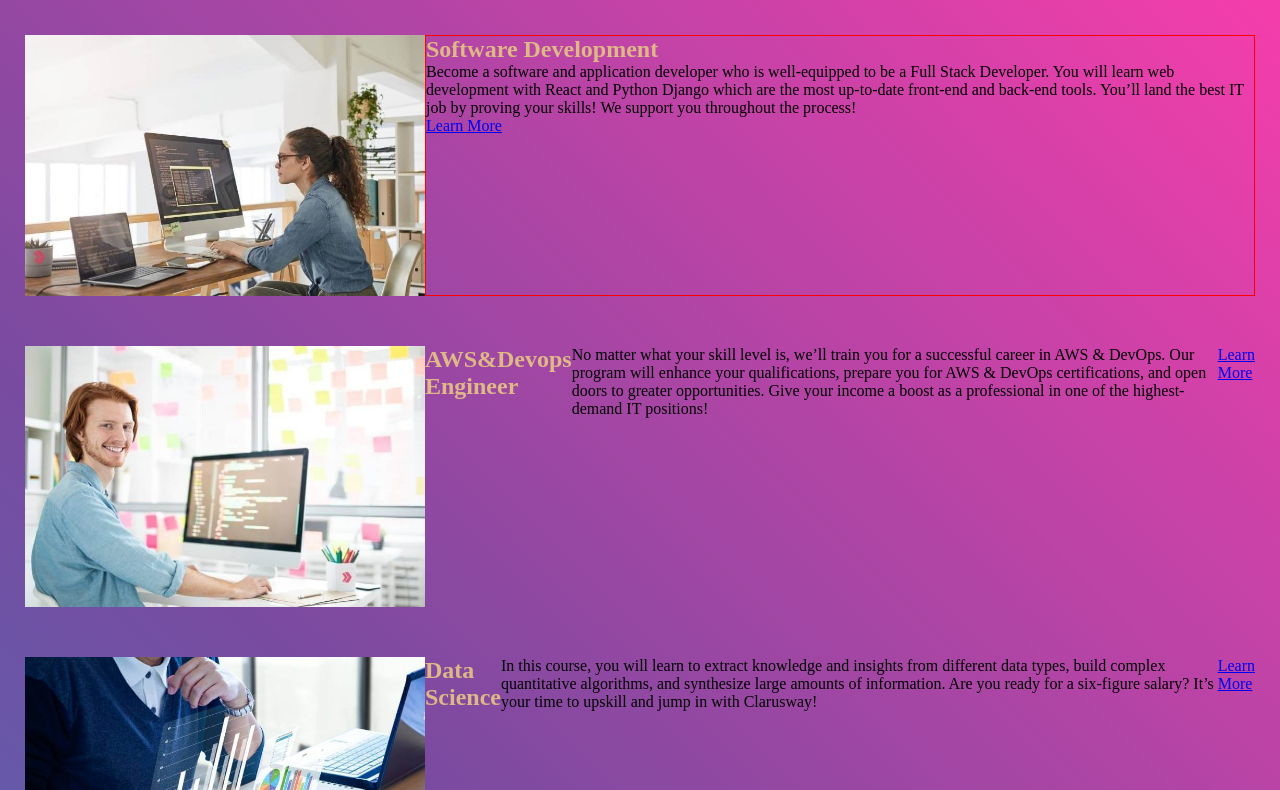
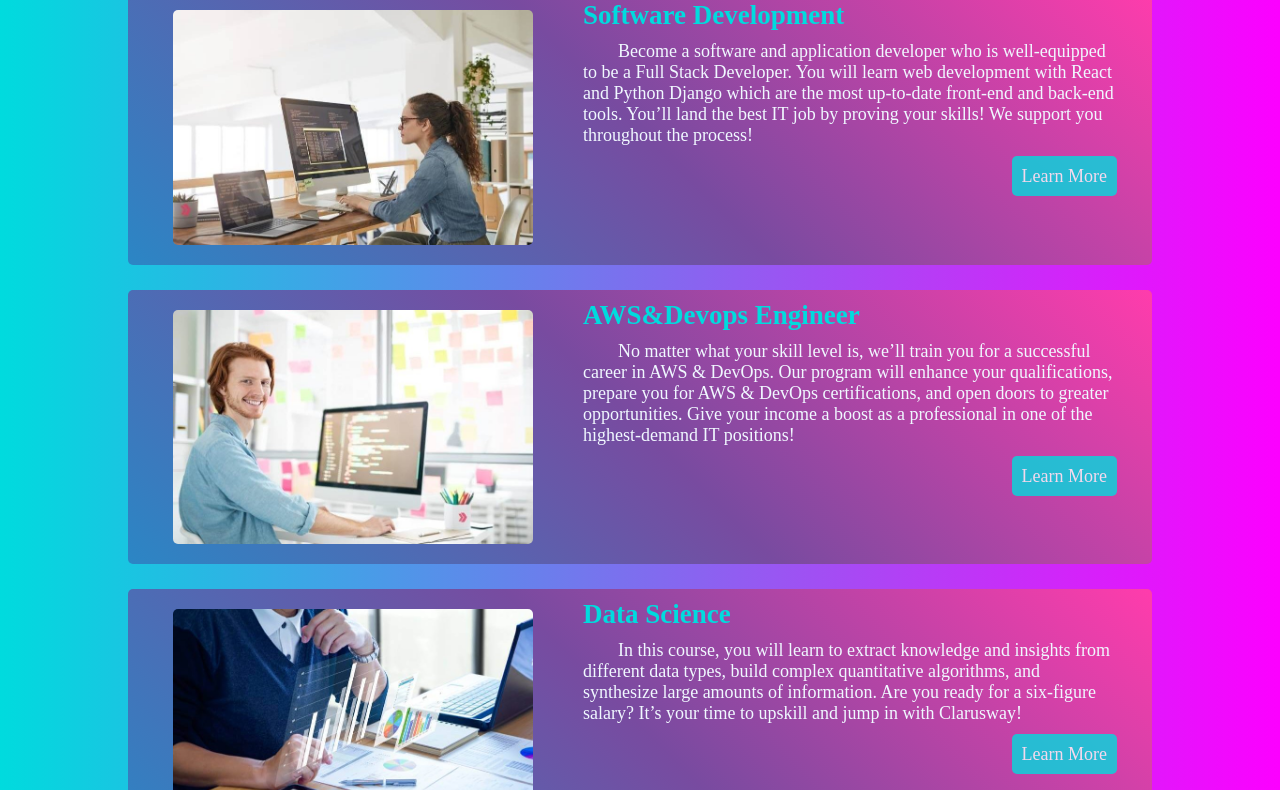
Before and after one commit to AkifKA/21.12.2022-hc-ass3, a plain HTML site: page index.html in a window 1280 px wide. Shown: the part 135-925 px from the top of the page. Drawn offline with Linux system fonts and the light colour scheme.

Commit message:
finished

```diff
--- a/index.html
+++ b/index.html
@@ -23,98 +23,124 @@
             back-end tools. You’ll land the best IT job by proving your skills!
             We support you throughout the process!
           </p>
-          <a href="https://clarusway.com/full-stack-developer/" target="_blank"
+          <div class="links">
+            <a
+              href="https://clarusway.com/full-stack-developer/"
+              target="_blank"
               >Learn More</a
             >
+          </div>
         </div>
       </article>
 
       <article class="cards aws">
         <img src="./images/aws.jpg" alt="fs" />
+        <div class="content">
           <h2>AWS&Devops Engineer</h2>
           <p>
             No matter what your skill level is, we’ll train you for a successful
-          career in AWS & DevOps. Our program will enhance your qualifications,
-          prepare you for AWS & DevOps certifications, and open doors to greater
-          opportunities. Give your income a boost as a professional in one of
-          the highest-demand IT positions!
+            career in AWS & DevOps. Our program will enhance your
+            qualifications, prepare you for AWS & DevOps certifications, and
+            open doors to greater opportunities. Give your income a boost as a
+            professional in one of the highest-demand IT positions!
           </p>
+          <div class="links">
             <a href="https://clarusway.com/aws-devops/">Learn More</a>
+          </div>
+        </div>
       </article>
 
-      <article class="cards data clear">
+      <article class="cards data">
         <img src="./images/datascience.jpg" alt="fs" />
+        <div class="content">
           <h2>Data Science</h2>
           <p>
-          In this course, you will learn to extract knowledge and insights from
-          different data types, build complex quantitative algorithms, and
-          synthesize large amounts of information. Are you ready for a
+            In this course, you will learn to extract knowledge and insights
+            from different data types, build complex quantitative algorithms,
+            and synthesize large amounts of information. Are you ready for a
             six-figure salary? It’s your time to upskill and jump in with
             Clarusway!
           </p>
+          <div class="links">
             <a href="https://clarusway.com/data-science/" target="_blank"
               >Learn More</a
             >
+          </div>
+        </div>
       </article>
 
       <article class="cards salesforce clear">
         <img src="./images/salesforce.jpg" alt="fs" />
+        <div class="content">
           <h2>Salesforce</h2>
           <p>
-          No IT background is needed to get started. If you’re ready to start a
-          brand-new career in a short time, jump in with our Clarusway
+            No IT background is needed to get started. If you’re ready to start
+            a brand-new career in a short time, jump in with our Clarusway
             Salesforce training!
           </p>
+          <div class="links">
             <a href="https://clarusway.com/salesforce/" target="_blank"
               >Learn More</a
             >
+          </div>
+        </div>
       </article>
 
       <article class="cards cyber clear">
         <img src="./images/cs.jpg" alt="fs" />
+        <div class="content">
           <h2>Cyber Security</h2>
           <p>
-          You can start your professional career with the help of the Clarusway
-          cyber security analyst course. Our distinguished, experienced, and
-          certified instructors are ready to share their real-life experiences
-          with our students with both a traditional online classroom and an
-          extensive hands-on lab schedule. Our project-based, flexible learning
-          structure means you can still work full-time while getting 1-on-1
-          mentorship and career coaching from industry experts.
+            You can start your professional career with the help of the
+            Clarusway cyber security analyst course. Our distinguished,
+            experienced, and certified instructors are ready to share their
+            real-life experiences with our students with both a traditional
+            online classroom and an extensive hands-on lab schedule. Our
+            project-based, flexible learning structure means you can still work
+            full-time while getting 1-on-1 mentorship and career coaching from
+            industry experts.
           </p>
+          <div class="links">
             <a href="https://clarusway.com/cyber-security/" target="_blank"
               >Learn More</a
             >
+          </div>
+        </div>
       </article>
 
       <article class="cards web3 clear">
         <img src="./images/web3.jpg" alt="fs" />
+        <div class="content">
           <h2>Web3 & Blockchain</h2>
           <p>
             Earn a deep understanding of concepts such as blockchains,
             decentralization, and Web 3.0 applications. Understand the critical
             challenges businesses facing – Blockchain scalability, bridges, and
-          storage. Make the leap from Web2 to Web3 to become a Web3 professional
-          with Clarusway!
+            storage. Make the leap from Web2 to Web3 to become a Web3
+            professional with Clarusway!
           </p>
+          <div class="links">
             <a href="https://clarusway.com/web3/" target="_blank">Learn More</a>
+          </div>
+        </div>
       </article>
 
       <article class="cards tester clear">
         <img src="./images/sdet.jpg" alt="fs" />
+        <div class="content">
           <h2>Software Development Engineer in Test</h2>
           <p>
-          Become a software and application developer who is well-equipped to be
-          a Full Stack Developer. You will learn web development with React and
-          Python Django which are the most up-to-date front-end and back-end
-          tools. You’ll land the best IT job by proving your skills! We support
-          you throughout the process!
+            Become a software and application developer who is well-equipped to
+            be a Full Stack Developer. You will learn web development with React
+            and Python Django which are the most up-to-date front-end and
+            back-end tools. You’ll land the best IT job by proving your skills!
+            We support you throughout the process!
           </p>
-        <a
-          href="https://clarusway.com/software-development-engineer-in-test/"
-          target="_blank"
-          >Learn More</a
-        >
+          <div class="links">
+           <a href="href="https://clarusway.com/software-development-engineer-in-test/"
+            target="_blank">Learn More</a>
+        </div>
+        </div>
       </article>
     </main>
   </body>
--- a/style.css
+++ b/style.css
@@ -7,13 +7,9 @@
 }
 
 body {
-  background-color: #ff3cac;
-  background-image: linear-gradient(
-    225deg,
-    #ff3cac 0%,
-    #784ba0 50%,
-    #2b86c5 100%
-  );
+  background-color: #00dbde;
+  background-image: linear-gradient(90deg, #00dbde 0%, #fc00ff 100%);
+  font-size: 18px;
 }
 
 header.header-container {
@@ -21,7 +17,7 @@ header.header-container {
 }
 
 header h1 {
-  margin: 40px auto;
+  margin: 10px auto;
   font-family: "Ubuntu", sans-serif;
   font-size: 70px;
   font-weight: bold;
@@ -33,23 +29,66 @@ header h1 {
 
 img {
   width: 400px;
+  padding: 20px;
+  border-radius: 25px;
 }
 
 img:hover {
   width: 500px;
 }
 main.card-container {
+  display: flex;
+  flex-direction: column;
+  align-items: center;
 }
 
 main article.cards {
-  margin-top: 50px;
+  margin-top: 25px;
+  padding: 50px;
+  width: 80vw;
   padding: 0px 25px;
   display: flex;
+  background-color: #ff3cac;
+  background-image: linear-gradient(
+    225deg,
+    #ff3cac 0%,
+    #784ba0 50%,
+    #2b86c5 100%
+  );
+
+  border-radius: 5px;
 }
 
 main article h2 {
-  color: burlywood;
+  color: #00dbde;
 }
 main article div.content {
-  border: 1px solid red;
+  margin-left: 20px;
+  padding: 10px;
+  flex-direction: column;
 }
+
+main article div p {
+  margin-top: 10px;
+  color: aliceblue;
+  text-indent: 35px;
+}
+
+main article div.links {
+  margin-top: 20px;
+  text-align: right;
+}
+
+a {
+  text-decoration: none;
+  color: white;
+  background-color: #00dbde;
+  padding: 10px;
+  border-radius: 5px;
+  opacity: 0.8;
+}
+
+a:hover {
+  opacity: 1;
+  font-weight: 700;
+}
```
Lines whose indentation alone changed are shown as unchanged.
